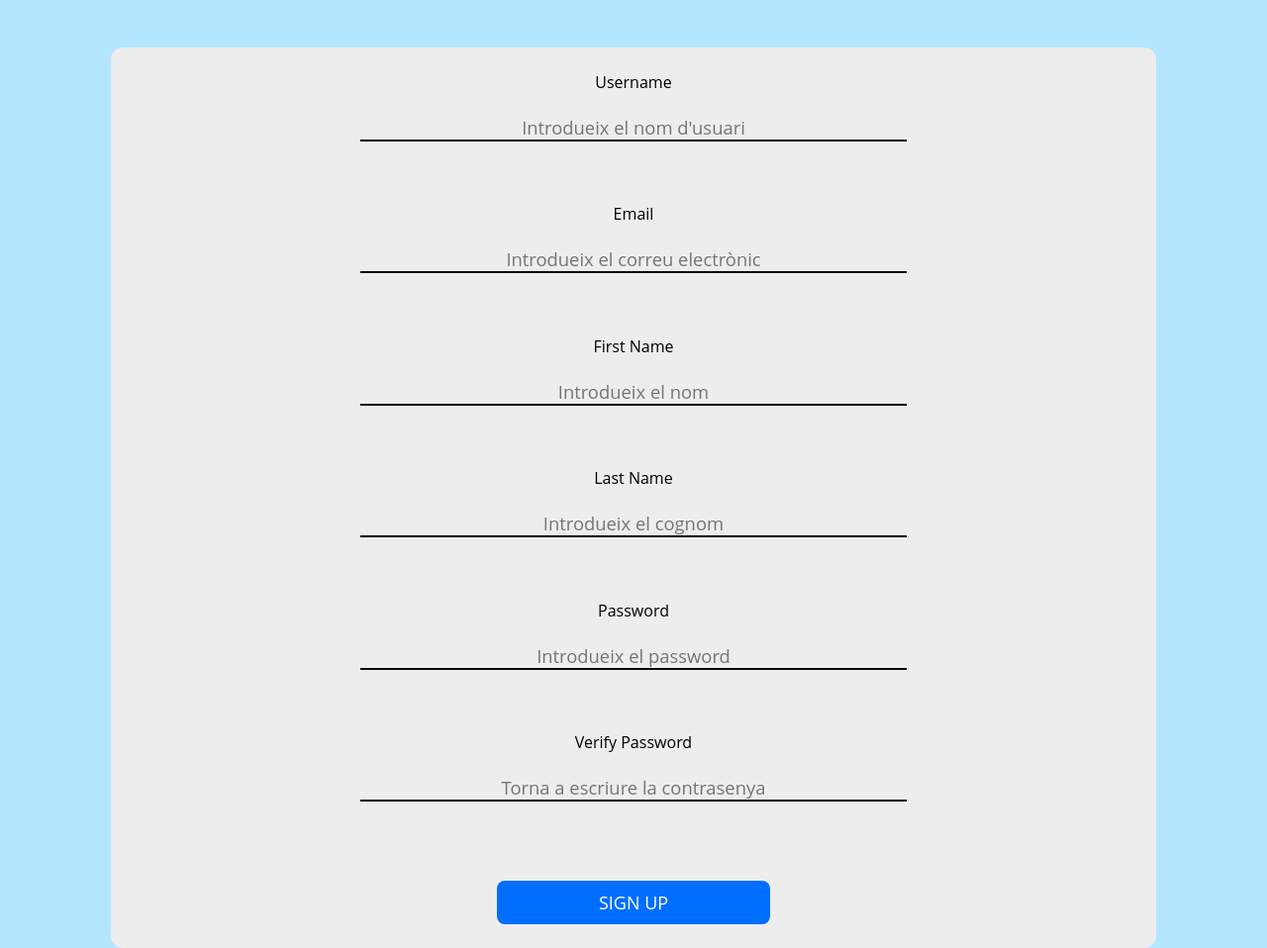
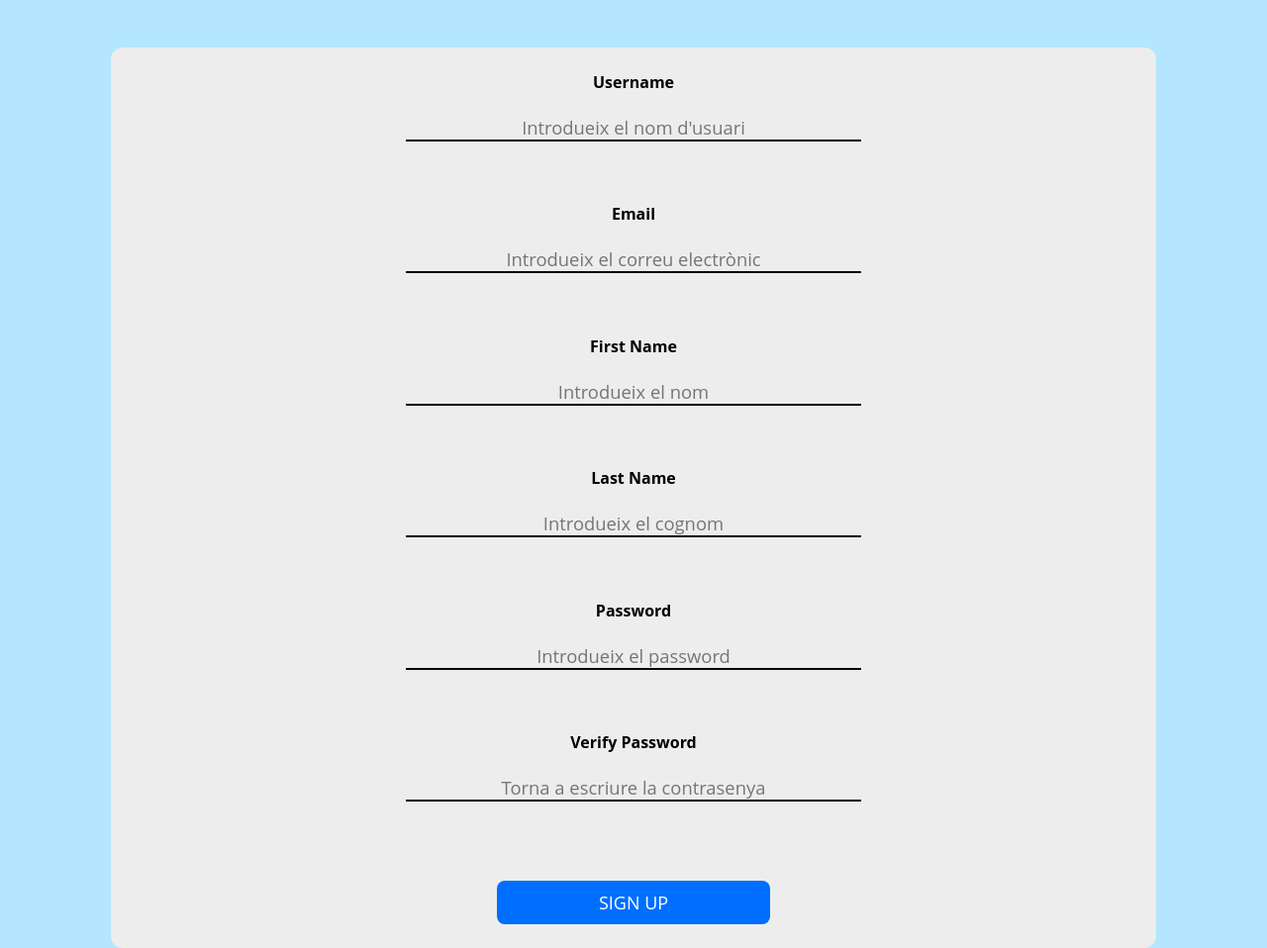
Before and after one commit to OriolCasacuberta/M7UF1PAC1, a PHP site: page /php/singup.php in a window 1280 px wide. Shown: the whole page at 99% size. Run offline with PHP 8.4, Linux system fonts and the light colour scheme.

Commit message:
ajustament css

```diff
--- a/css/estils.css
+++ b/css/estils.css
@@ -57,7 +57,7 @@ input{
     display: block;
     border: none;
     border-bottom: 2px solid black;
-    width: 60%;
+    width: 50%;
     outline: none;
     background: none;
     margin-bottom: 1em;
--- a/index.php
+++ b/index.php
@@ -13,14 +13,14 @@
             <h1>LOGIN ISITEC</h1>
             <form method = "post" action="<?=htmlspecialchars($_SERVER["PHP_SELF"])?>">
                 <!-- MAIL -->
-                <label for="user" class="labelInput">EMAIL</label>
+                <label for="user" class="labelInput"><b>EMAIL</b></label>
                 <br>
                 <input id="user" name="user" type="email" placeholder="Introdueix el teu correu electrònic" autofocus required class="labelInput">
 
                 <br>
 
                 <!-- CONTRASENYA -->
-                <label for="contrasenya" class="labelInput">PASSWORD</label>
+                <label for="contrasenya" class="labelInput"><b>PASSWORD</b></label>
                 <br>
                 <input id="contrasenya" name="contrasenya" type="password" placeholder="Introdueix la teva contrasenya" required class="labelInput">
 
--- a/php/singup.php
+++ b/php/singup.php
@@ -12,7 +12,7 @@
             <form method = "post" action="<?=htmlspecialchars($_SERVER["PHP_SELF"])?>">
 
                 <!-- USERNAME -->
-                <label for="user">Username</label>
+                <label for="user"><b>Username</b></label>
                 <br>
                 <input id="username" name="user" type="text" placeholder="Introdueix el nom d'usuari" autofocus required>
 
@@ -20,7 +20,7 @@
                 <br>
 
                 <!-- MAIL -->
-                <label for="email">Email</label>
+                <label for="email"><b>Email</b></label>
                 <br>
                 <input id="email" name="email" type="email" placeholder="Introdueix el correu electrònic" autofocus required>
 
@@ -28,7 +28,7 @@
                 <br>
 
                 <!-- FIRST NAME -->
-                <label for="firstName">First Name</label>
+                <label for="firstName"><b>First Name</b></label>
                 <br>
                 <input id="firstName" name="firstName" type="text" placeholder="Introdueix el nom" autofocus required>
 
@@ -36,7 +36,7 @@
                 <br>
 
                 <!-- LAST NAME -->
-                <label for="lastName">Last Name</label>
+                <label for="lastName"><b>Last Name</b></label>
                 <br>
                 <input id="lastName" name="lastName" type="text" placeholder="Introdueix el cognom" autofocus required>
 
@@ -44,7 +44,7 @@
                 <br>
 
                 <!-- CONTRASENYA -->
-                <label for="contrasenya">Password</label>
+                <label for="contrasenya"><b>Password</b></label>
                 <br>
                 <input id="contrasenya" name="contrasenya" type="password" placeholder="Introdueix el password" required>
 
@@ -52,7 +52,7 @@
                 <br>
 
                 <!-- VERIFY CONTRASENYA -->
-                <label for="verifyContrasenya">Verify Password</label>
+                <label for="verifyContrasenya"><b>Verify Password</b></label>
                 <br>
                 <input id="verifyContrasenya" name="verifyContrasenya" type="password" placeholder="Torna a escriure la contrasenya" required>
 
```
